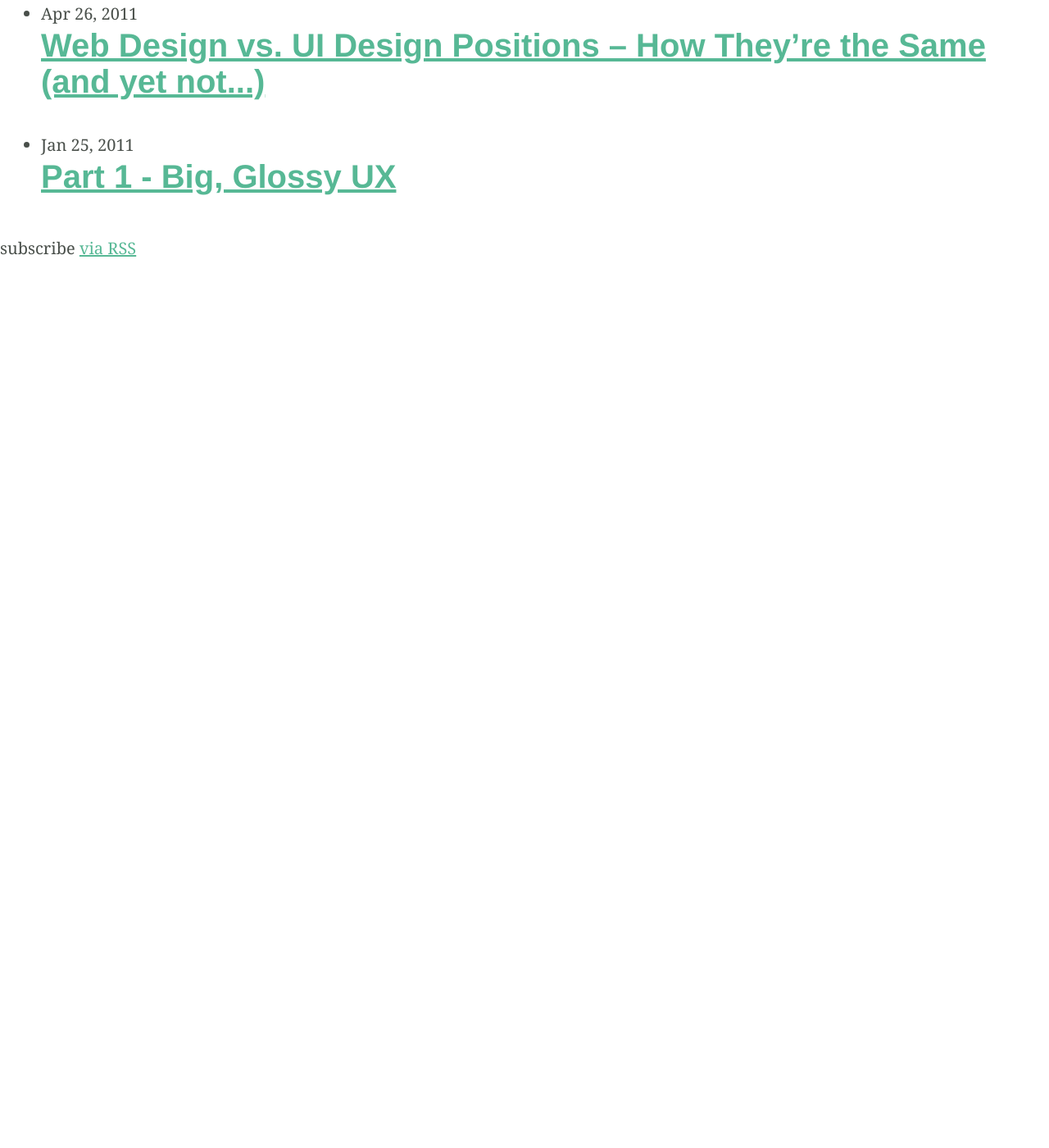
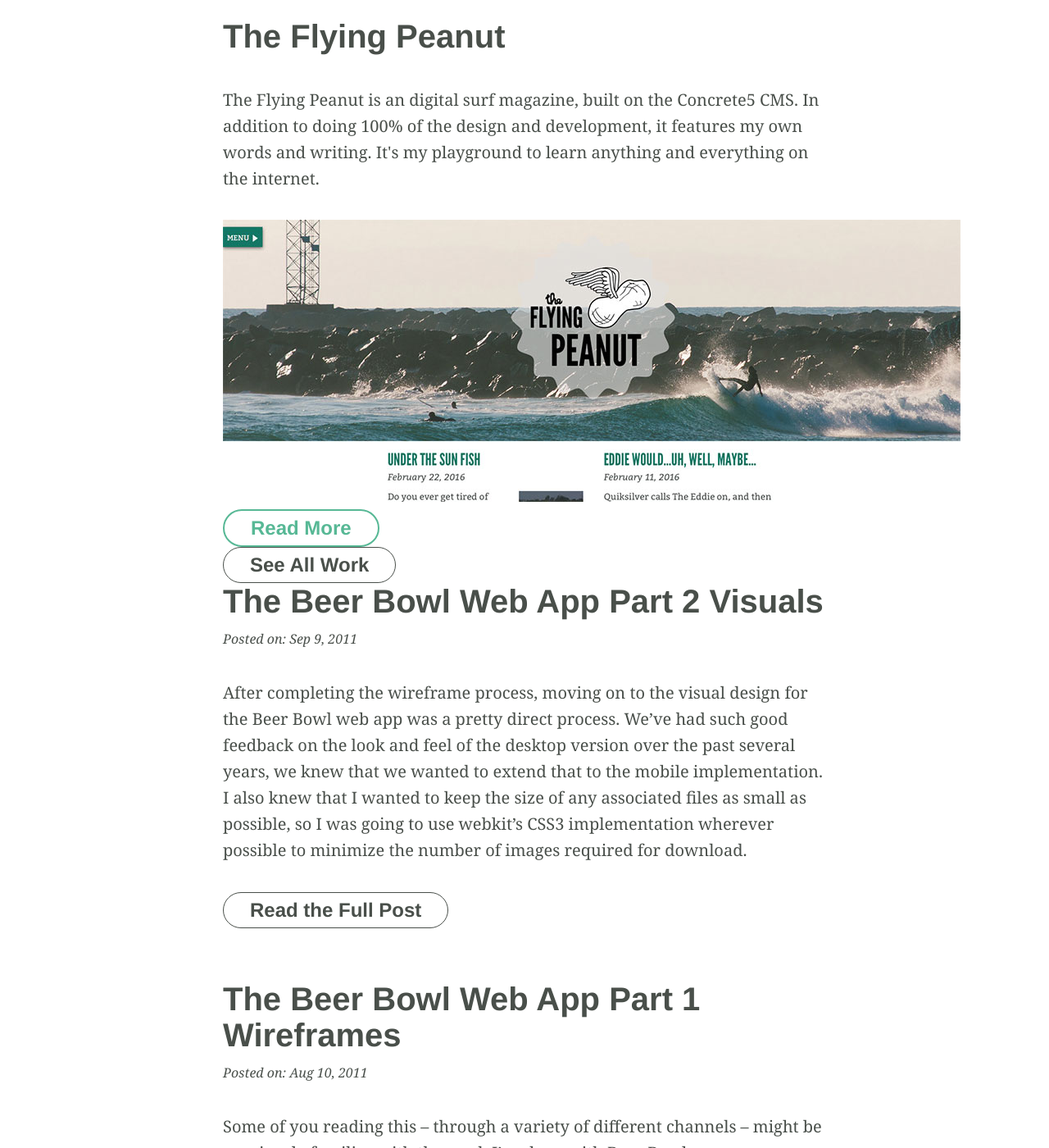
Before and after one commit to scruffypixels/scruffypixels.github.io, a Jekyll site: the page built from index.html, in a window 1280 px wide and 1400 px high, scrolled down 601 px. Shown: the whole window at 82% size. Built offline with Jekyll 4.4.1, drawn with Linux system fonts in a browser that asks for light colours; some web fonts are replaced; before the commit the page ends 954 px from its top, so only the background shows below that; some of the changed text lies outside the part shown.

Commit message:
Unstyled skeleton of homepage coded

```diff
--- /dev/null
+++ b/_includes/front.header.html
@@ -0,0 +1,13 @@
+<div class="hero front">
+	<div class="intro">
+		<h1>Mike Dwyer</h1>
+		<p>Designer & Front-End Developer<br>
+			Founder at <a href="http://www.noblenarrative.com">Noble Narrative</a>
+			Creator of <a href="http://www.theflyingpeanut.com">The Flying Peanut</a></p>
+		<p>San Diego, CA</p>
+
+		<picture>
+			<source srcset="{{ site.baseurl }}/images/intro.jpg" media="(min-width: 600px)">
+			<img src="{{ site.baseurl }}/images/intro.jpg" alt="Mike Dwyer">
+		</picture>
+</div> <!-- .hero -->
--- /dev/null
+++ b/_includes/post-excerpt.html
@@ -0,0 +1,6 @@
+<div class="post-excerpt">
+  	<h2><a class="post-link" href="{{ post.url | prepend: site.baseurl }}">{{ post.title }}</a></h2>
+	<p class="post-date">Posted on: {{ post.date | date: "%b %-d, %Y" }}</p>
+	<p>{{ post.description | strip_html }}</p>
+	<a class="button-sec" href="{{ post.url | prepend: site.baseurl }}">Read the Full Post</a>
+</div> <!-- .post-excerpt -->
--- a/index.html
+++ b/index.html
@@ -2,22 +2,26 @@
 layout: default
 ---
 
-<div class="home">
+<div class="site-width home">
 
-  <h1 class="page-heading">Posts</h1>
+	<div class="featured-work">
+		<p class="home-label">Featured Work</p>
+		<h2>The Flying Peanut</h2>
+		<p>The Flying Peanut is an digital surf magazine, built on the Concrete5 CMS. In addition to doing 100% of the design and development, it features my own words and writing. It's my playground to learn anything and everything on the internet.</p>
+		<picture>
+			<source srcset="{{ site.baseurl }}/images/featured-large.jpg" media="(min-width: 900px)">
+			<source srcset="{{ site.baseurl }}/images/featured-med.jpg" media="(min-width: 600px)">
+			<img src="{{ site.baseurl }}/images/featured-small.jpg" alt="The Flying Peanut">
+		</picture>
+		<a class="button" href="#">Read More</a><br>
+		<a class="button-sec" href="{{ site.baseurl }}/work/">See All Work</a>
+	</div> <!-- .featured-work -->
 
-  <ul class="post-list">
-    {% for post in site.posts %}
-      <li>
-        <span class="post-meta">{{ post.date | date: "%b %-d, %Y" }}</span>
+	<div class="latest-posts">
+		{% for post in site.posts limit:2 %}
+			{% include post-excerpt.html %}
+		{% endfor %}
 
-        <h2>
-          <a class="post-link" href="{{ post.url | prepend: site.baseurl }}">{{ post.title }}</a>
-        </h2>
-      </li>
-    {% endfor %}
-  </ul>
+	</div> <!-- .latest-posts -->
 
-  <p class="rss-subscribe">subscribe <a href="{{ "/feed.xml" | prepend: site.baseurl }}">via RSS</a></p>
-
-</div>
+</div> <!-- .home -->
```
Also changed, not shown: writing.html (+1 -6 lines), images/featured-large.jpg (added), images/featured-med.jpg (added), images/featured-small.jpg (added), images/intro-mobile.jpg (added), images/intro.jpg (added).
